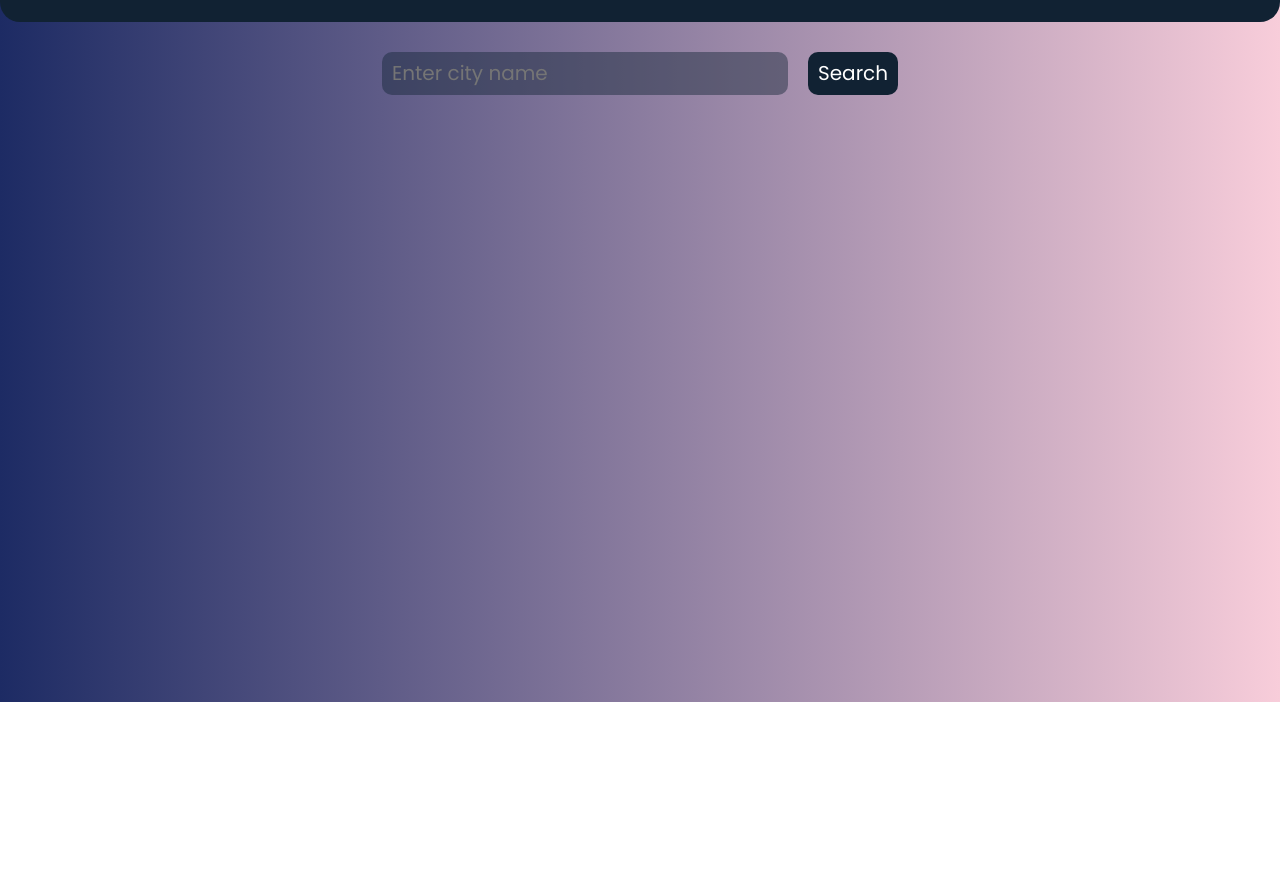
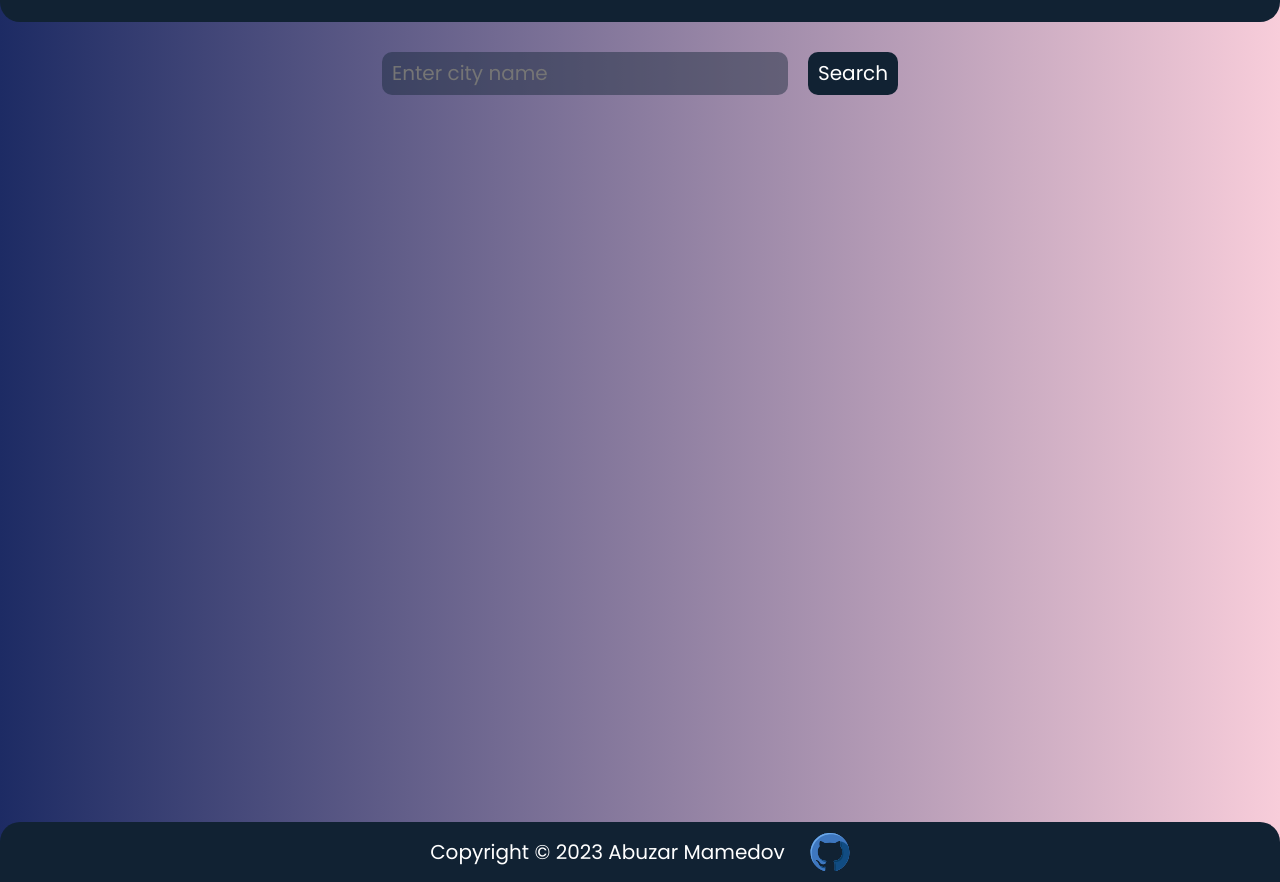
Before and after one commit to DanieleDefoe/Weather-App, a website with bundled scripts: page dist/index.html in a window 1280 px wide. Shown: the part 98-980 px from the top of the page. Before the commit the page ends 800 px from the top, so only its background shows below. Built offline with nearby package versions, Linux system fonts and the light colour scheme.

Commit message:
feat: add footer with copyright and gihtub link, add date

```diff
--- /dev/null
+++ b/src/footer.js
@@ -0,0 +1,21 @@
+import Icon from './images/github.svg'
+
+const createFooter = (() => {
+  const footer = document.createElement('footer')
+  footer.className = 'footer'
+
+  const copyright = document.createElement('p')
+  copyright.className = 'footer__copyright'
+  copyright.textContent = `Copyright © ${new Date().getFullYear()} Abuzar Mamedov`
+
+  const githubIcon = document.createElement('a')
+  githubIcon.className = 'footer__icon'
+  githubIcon.rel = 'noreferrer nofollow noopener'
+  githubIcon.href = 'https://github.com/DanieleDefoe'
+
+  footer.append(copyright, githubIcon)
+
+  return footer
+})()
+
+export default createFooter
--- a/src/form.js
+++ b/src/form.js
@@ -9,6 +9,7 @@ const temperature = weatherSection.querySelector('.weather-section__tempo')
 const feelsLike = weatherSection.querySelector('.weather-section__feels-like')
 const humidity = weatherSection.querySelector('.weather-section__humidity')
 const wind = weatherSection.querySelector('.weather-section__wind')
+const localTime = weatherSection.querySelector('.weather-section__localtime')
 
 const createForm = (() => {
   const form = document.createElement('form')
@@ -39,8 +40,8 @@ const createForm = (() => {
         feelsLike.textContent = `Feels like: ${result.current.feelslike_c} °C / ${result.current.feelslike_f} °F`
         humidity.textContent = `Humidity: ${result.current.humidity}%`
         wind.textContent = `Wind: ${result.current.wind_kph} km/h`
+        localTime.textContent = result.location.localtime
         weatherSection.classList.remove('hidden')
-        console.log(result.current.condition)
       })
       .catch(() => {
         alert('BITCH, THERE IS NO SUCH CITY!')
--- a/src/index.js
+++ b/src/index.js
@@ -3,7 +3,8 @@ import './styles/style.css'
 
 import header from './header'
 import main from './mainSect'
+import footer from './footer'
 
 const createApp = (() => {
-  document.body.append(header, main)
+  document.body.append(header, main, footer)
 })()
--- a/src/styles/style.css
+++ b/src/styles/style.css
@@ -60,6 +60,7 @@ body {
 
 /* MAIN START */
 .main {
+  min-height: 100vh;
   display: flex;
   flex-direction: column;
   align-items: center;
@@ -120,7 +121,6 @@ body {
   border-radius: 1.5rem;
   transition: all .3s ease-in-out;
   text-align: center;
-  box-shadow: 0 0 30px 0 linear-gradient(90deg, #1D2B64, #F8CDDA);
 }
 
 .hidden {
@@ -149,7 +149,7 @@ body {
   line-height: 1.5;
 }
 
-.weather-section__status-text {
+.weather-section__status-text, .weather-section__localtime {
   font-size: 2.5rem;
   line-height: 1.5;
 }
@@ -157,12 +157,42 @@ body {
 
 
 
+/* FOOTER START */
+.footer {
+  width: 100%;
+  background: var(--main-background);
+  border-radius: 20px 20px 0 0;
+  display: flex;
+  justify-content: center;
+  align-items: center;
+  padding: 1rem 2rem;
+  gap: 2.5rem;
+  flex-wrap: wrap;
+  text-align: center;
+}
+
+.footer__copyright {
+  color: var(--main-text-color);
+  font-size: 2rem;
+}
+
+.footer__icon {
+  width: 4rem;
+  height: 4rem;
+  background: url(../images/github.svg) no-repeat center / contain;
+  transition: all .3s linear;
+}
+/* FOOTER END */
+
+
+
 /* HOVER MEDIA START */
 @media (hover: hover) {
-  .weather-query-form__submit:hover {
+  .weather-query-form__submit:hover, .footer__icon:hover {
     opacity: .7;
     cursor: pointer;
   }
+
 }
 /* HOVER MEDIA END */
 
@@ -176,5 +206,10 @@ body {
   .weather-query-form__input {
     width: 100%;
   }
+
+  .footer {
+    padding: 2rem 1rem;
+    gap: 2rem;
+  }
 }
 /* MEDIA QUERY END */
--- a/src/weatherSect.js
+++ b/src/weatherSect.js
@@ -23,7 +23,19 @@ const createWeatherSection = (() => {
   const wind = document.createElement('p')
   wind.className = 'weather-section__wind'
 
-  weatherSection.append(title, statusImage, statusText, temperature, feelsLike, humidity, wind)
+  const localTime = document.createElement('p')
+  localTime.className = 'weather-section__localtime'
+
+  weatherSection.append(
+    title,
+    statusImage,
+    statusText,
+    temperature,
+    feelsLike,
+    humidity,
+    wind,
+    localTime,
+  )
 
   return weatherSection
 })()
--- a/webpack.config.js
+++ b/webpack.config.js
@@ -8,7 +8,7 @@ module.exports = {
     filename: 'main.js',
     path: path.resolve(__dirname, 'dist'),
     clean: true,
-    publicPath: './',
+    publicPath: '/',
   },
 
   mode: 'development',
```
Also changed, not shown: dist/index.html, dist/main.js, src/images/github.svg (added).
